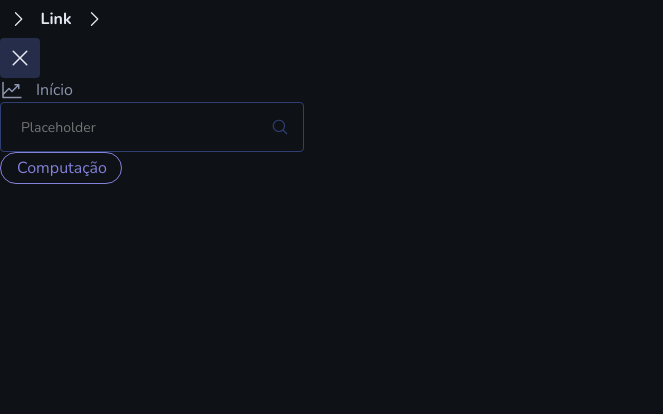
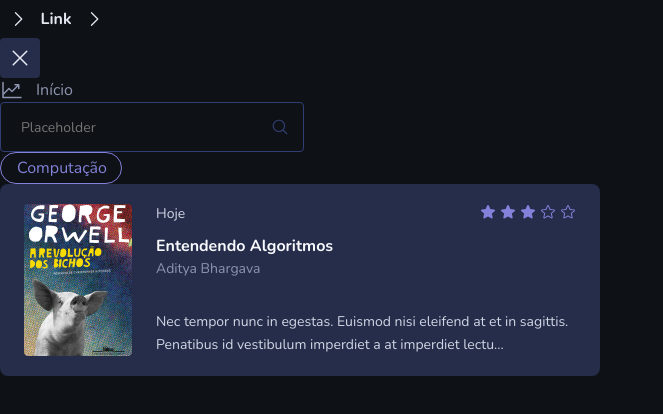
Before and after one commit to rvmelo/BookWise, a Next.js app: page / in a window 1280 px wide. Shown: the top 414 px of the page, without its empty margins (0-663 px from the left). Built offline with nearby package versions, Linux system fonts and the light colour scheme.

Commit message:
feat: add card

```diff
--- /dev/null
+++ b/src/components/card/index.tsx
@@ -0,0 +1,56 @@
+import React from 'react'
+import Image from 'next/image'
+import book from '../../../public/images/books/Book.png'
+import {
+  BottomSection,
+  CardContainer,
+  Header,
+  InfoContainer,
+  StarsContainer,
+  StyledStar,
+  TitleContainer,
+  TopSection,
+} from './styles'
+
+interface CardProps {
+  rate: number
+  rateLimit?: number
+}
+
+export const Card: React.FC<CardProps> = ({ rate, rateLimit = 5 }) => {
+  const starsArray = Array.from({ length: rateLimit })
+
+  const starsInfo = starsArray.map((_, i) => i <= rate - 1)
+
+  return (
+    <CardContainer>
+      <Image className="closeImg" src={book} width={108} height={152} alt="" />
+      <InfoContainer>
+        <TopSection>
+          <Header>
+            <span>Hoje</span>
+            <StarsContainer>
+              {starsInfo.map((star, i) =>
+                star ? (
+                  <StyledStar key={i} size={16} weight="fill" />
+                ) : (
+                  <StyledStar key={i} size={16} />
+                ),
+              )}
+            </StarsContainer>
+          </Header>
+          <TitleContainer>
+            <h2>Entendendo Algoritmos</h2>
+            <span>Aditya Bhargava</span>
+          </TitleContainer>
+        </TopSection>
+        <BottomSection>
+          <p>
+            Nec tempor nunc in egestas. Euismod nisi eleifend at et in sagittis.
+            Penatibus id vestibulum imperdiet a at imperdiet lectu...
+          </p>
+        </BottomSection>
+      </InfoContainer>
+    </CardContainer>
+  )
+}
--- /dev/null
+++ b/src/components/card/styles.ts
@@ -0,0 +1,76 @@
+import { styled } from '@/styles/stitches.config'
+import { Star } from '@phosphor-icons/react'
+
+export const CardContainer = styled('div', {
+  padding: '1.25rem 1.5rem',
+  borderRadius: '8px',
+  background: '$gray600',
+
+  maxWidth: '37.5rem',
+
+  display: 'flex',
+  flexDirection: 'row',
+  gap: '1.5rem',
+
+  '&:hover': {
+    cursor: 'pointer',
+    border: '1px solid $gray500',
+  },
+})
+
+export const InfoContainer = styled('div', {
+  display: 'flex',
+  flexDirection: 'column',
+  justifyContent: 'space-between',
+})
+
+export const TopSection = styled('div', {
+  display: 'flex',
+  flexDirection: 'column',
+  gap: '0.75rem',
+})
+
+export const Header = styled('div', {
+  display: 'flex',
+  flexDirection: 'row',
+  justifyContent: 'space-between',
+
+  span: {
+    fontSize: '0.875rem',
+    fontWeight: '$regular',
+    color: '$gray300',
+  },
+})
+
+export const TitleContainer = styled('div', {
+  h2: {
+    fontSize: '$md',
+    fontWeight: '$bold',
+    color: '$gray100',
+  },
+
+  span: {
+    fontSize: '0.875rem',
+    fontWeight: '$regular',
+    color: '$gray400',
+  },
+})
+
+export const BottomSection = styled('div', {
+  p: {
+    fontSize: '0.875rem',
+    fontWeight: '$regular',
+    color: '$gray300',
+    lineHeight: '22.4px',
+  },
+})
+
+export const StarsContainer = styled('div', {
+  display: 'flex',
+  flexDirection: 'row',
+  gap: '4px',
+})
+
+export const StyledStar = styled(Star, {
+  color: '$purple100',
+})
--- a/src/pages/index.tsx
+++ b/src/pages/index.tsx
@@ -1,3 +1,4 @@
+import { Card } from '@/components/card'
 import { CloseButton } from '@/components/closeButton'
 import { Input } from '@/components/input'
 import { LinkButton } from '@/components/linkButton'
@@ -13,6 +14,7 @@ export default function Home() {
       <NavigationItem Icon={ChartLineUp} title="Início" />
       <Input placeholder="Placeholder" />
       <Tag name="Computação" />
+      <Card rate={3} />
     </>
   )
 }
```
